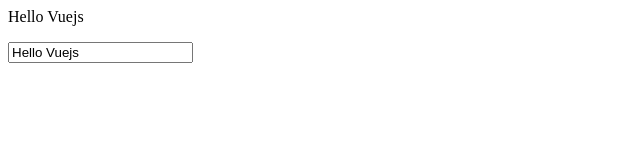
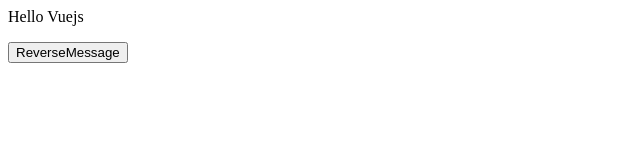
Before and after one commit to paavani/prj_vue, a plain HTML site: page hellovue/index.html in a window 1280 px wide. Shown: the whole page, without its empty margins (0-640 px from the left). Drawn offline with nearby package versions, Linux system fonts and the light colour scheme.

Commit message:
add button to reverse

```diff
--- a/hellovue/index.html
+++ b/hellovue/index.html
@@ -5,7 +5,7 @@
   <body>
   <div id ="app">
 	  <p>{{message}}</p>
-		<input v-model ="message">
+	  <button v-on:click="reverseMessage">ReverseMessage</button>
   </div>
   <script src= "app.js"></script>
   </body>
```
